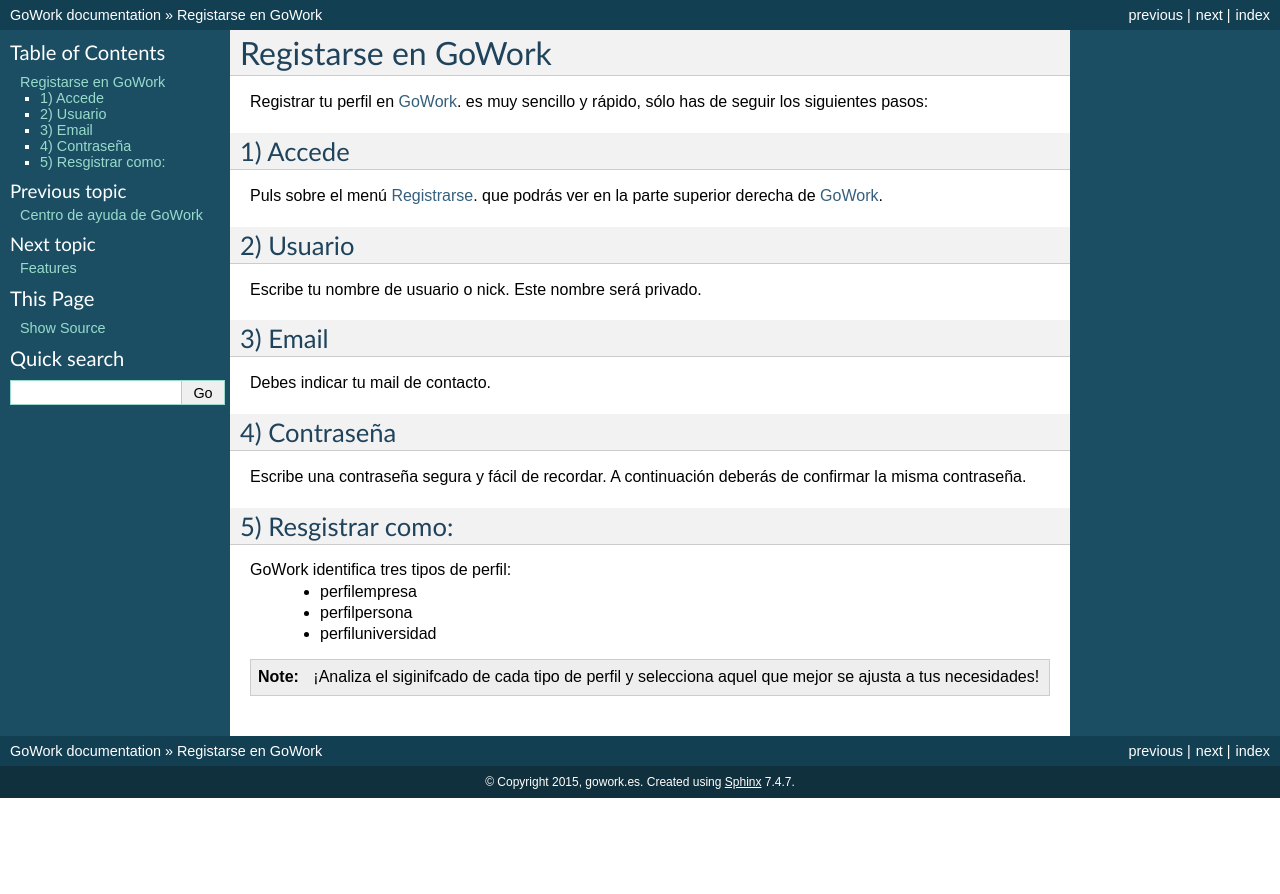
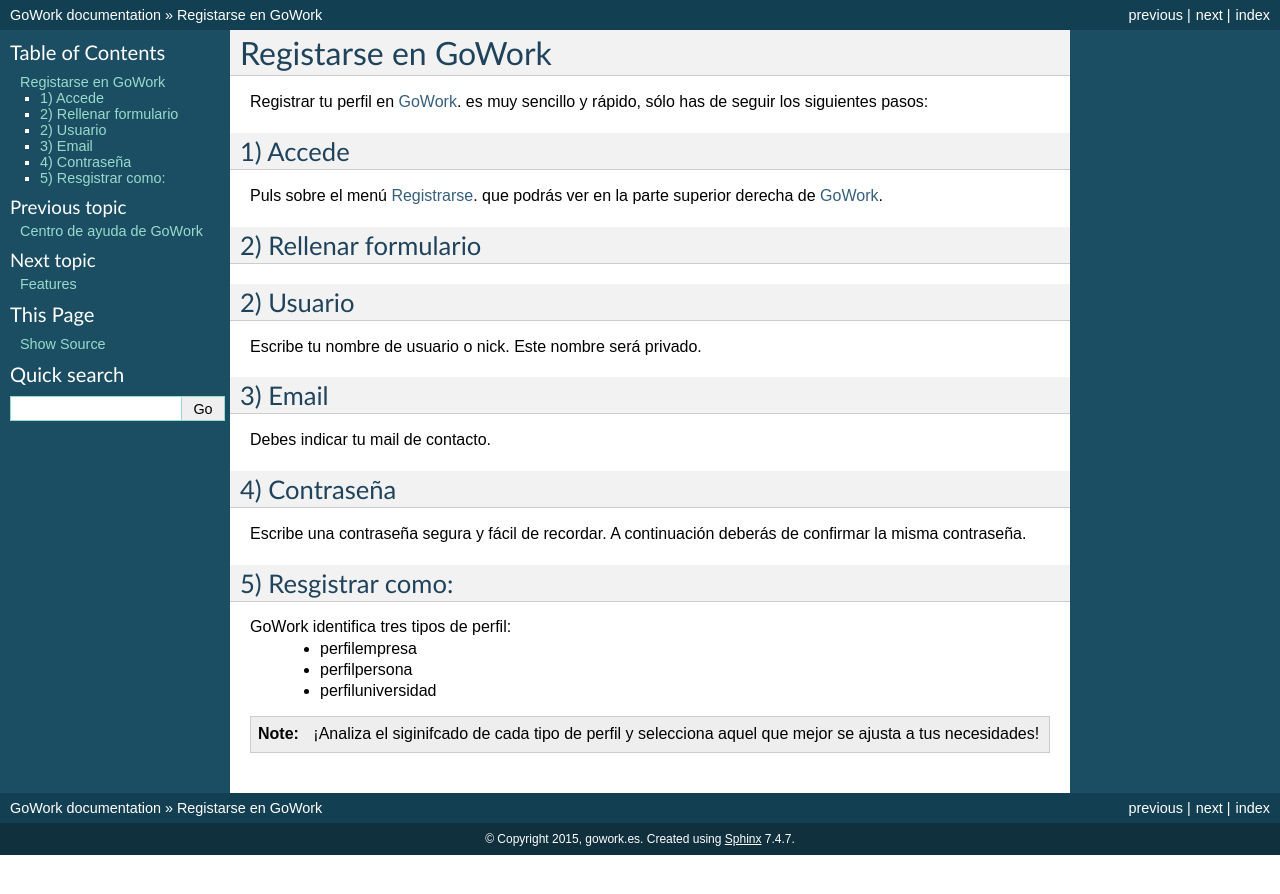
Before and after one commit to help-gowork/help, a Sphinx documentation site: the page built from docs/registrarse.rst, in a window 1280 px wide. Shown: the top 894 px of the page. Built offline with Sphinx 7.4.7, drawn with Linux system fonts in a browser that asks for light colours; pages that are not in the unit, such as notebooks, are missing from menus.

Commit message:
Update registrarse.rst

```diff
--- a/docs/registrarse.rst
+++ b/docs/registrarse.rst
@@ -8,6 +8,8 @@
 Puls sobre el menú `Registrarse <http://gowork.es/site/login>`_. que podrás ver en la parte superior derecha
 de `GoWork <http://gowork.es>`_.
 
+2) Rellenar formulario
+----------------------
 
 2) Usuario
 ----------
```
